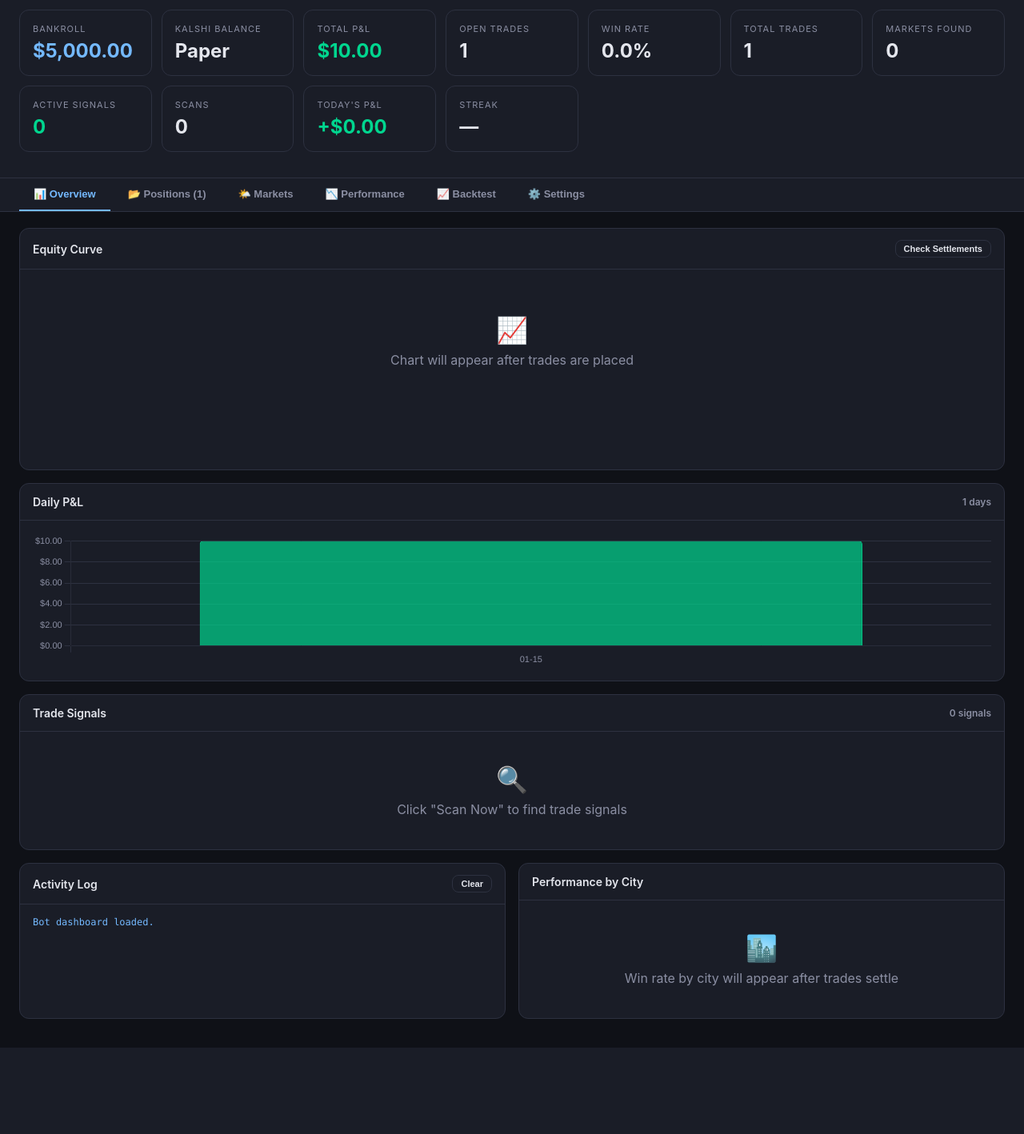
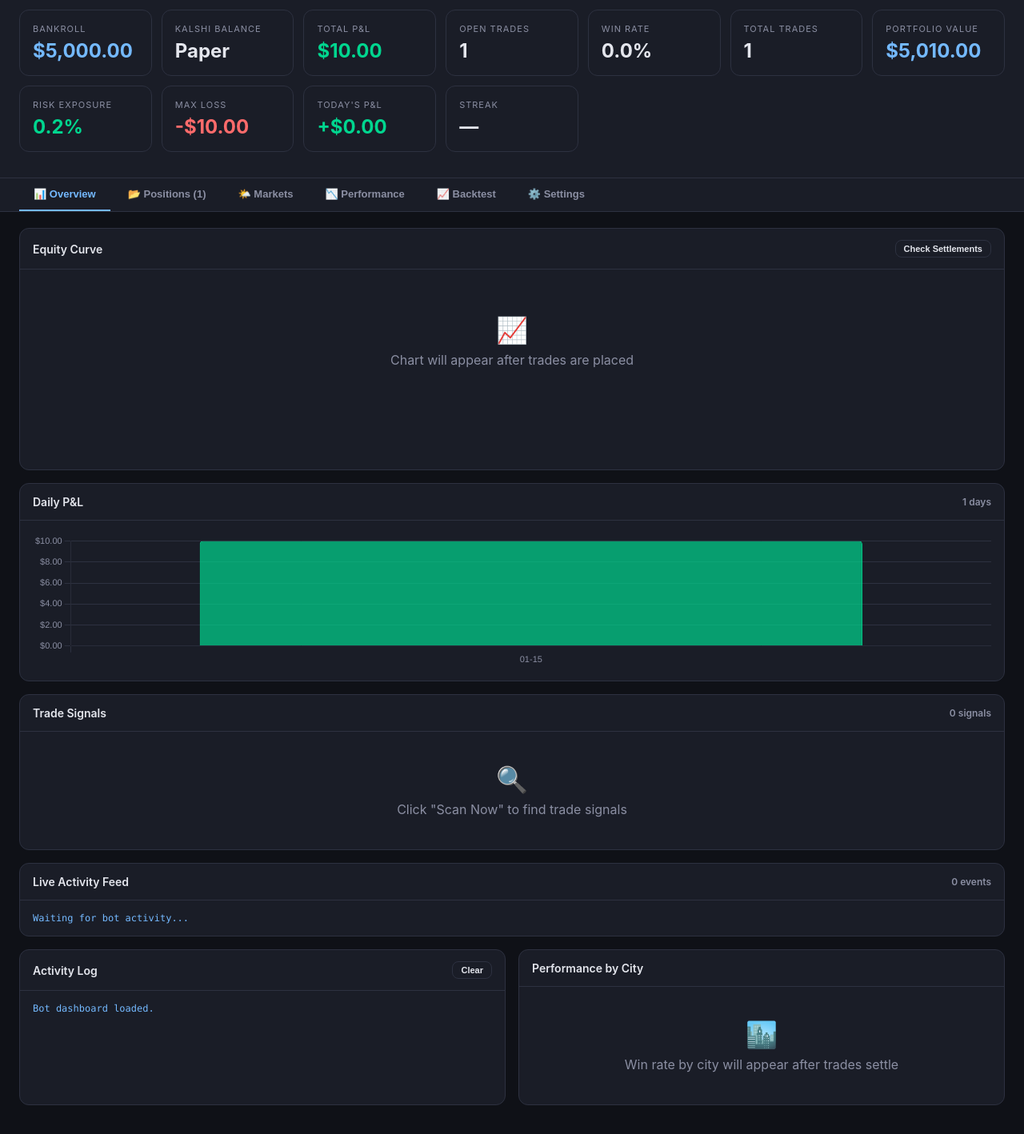
Before and after one commit to Angeshen/Weather, a Flask app: page / in a window 1280 px wide. Shown: the part 66-1484 px from the top of the page at 80% size. Before the commit the page ends 1376 px from the top, so only its background shows below. Run offline with Flask 3, Linux system fonts and the light colour scheme; tables that the repository leaves empty hold one stand-in row (values such as "Sample post"); data that the repository does not hold is empty.

Commit message:
Add dashboard: Portfolio Value, Risk Exposure, Max Loss cards + Live Activity Feed with 10s refresh

```diff
--- a/src/core/trade_executor.py
+++ b/src/core/trade_executor.py
@@ -498,6 +498,10 @@ def get_stats() -> dict:
 
     conn.close()
 
+    bankroll = get_current_bankroll()
+    portfolio_value = round(bankroll + open_cost, 2)
+    exposure_pct = round(open_cost / portfolio_value * 100, 1) if portfolio_value > 0 else 0
+
     return {
         "total_trades": total,
         "open_trades": open_trades,
@@ -505,10 +509,14 @@ def get_stats() -> dict:
         "wins": wins,
         "losses": settled - wins,
         "win_rate": (wins / settled * 100) if settled > 0 else 0,
-        "total_pnl": round(get_current_bankroll() + open_cost - settings.initial_bankroll, 2),
+        "total_pnl": round(bankroll + open_cost - settings.initial_bankroll, 2),
         "daily_pnl": round(get_daily_loss_today(), 2),
-        "bankroll": round(get_current_bankroll(), 2),
+        "bankroll": round(bankroll, 2),
         "streak": streak,
+        "portfolio_value": portfolio_value,
+        "open_cost": round(open_cost, 2),
+        "exposure_pct": exposure_pct,
+        "max_loss": round(open_cost, 2),
     }
 
 
--- a/src/web/app.py
+++ b/src/web/app.py
@@ -115,7 +115,21 @@ bot_state = {
     "scan_count": 0,
     "confidence_history": {},  # ticker -> list of (timestamp, confidence) tuples
     "last_errors": [],  # recent forecast/scan errors for dashboard display
+    "activity_log": [],  # recent bot events for dashboard live feed
 }
+
+_ACTIVITY_LOG_MAX = 200
+
+def log_activity(msg: str, level: str = "info"):
+    """Append an event to the in-memory activity log for the dashboard."""
+    entry = {
+        "time": datetime.now(timezone.utc).isoformat(),
+        "msg": msg,
+        "level": level,  # info, success, warn, error
+    }
+    bot_state["activity_log"].append(entry)
+    if len(bot_state["activity_log"]) > _ACTIVITY_LOG_MAX:
+        bot_state["activity_log"] = bot_state["activity_log"][-_ACTIVITY_LOG_MAX:]
 
 
 def run_scan():
@@ -227,6 +241,7 @@ def bot_loop():
     """Background bot loop."""
     init_db()
     log_bankroll(get_current_bankroll(), "Bot started via GUI")
+    log_activity("Bot started", "success")
 
     # Auto-discover active Kalshi series on startup — merge with hardcoded list
     # so we never lose our known series, but can pick up new ones Kalshi adds
@@ -259,6 +274,8 @@ def bot_loop():
                 reconciled = reconcile_resting_orders(client)
                 if reconciled:
                     print(f"[bot_loop] Reconciled {len(reconciled)} resting orders")
+                    for rc in reconciled:
+                        log_activity(f"Reconciled: {rc.get('ticker','?')} (order cancelled/updated)", "warn")
             except Exception as e:
                 print(f"[bot_loop] Reconcile error: {e}")
 
@@ -269,6 +286,7 @@ def bot_loop():
             else:
                 markets = scan_weather_markets_public()
             print(f"[bot_loop] Scan found {len(markets)} markets")
+            log_activity(f"Scan #{bot_state.get('scan_count', 0) + 1}: found {len(markets)} markets")
 
             bankroll = get_current_bankroll()
             signals = []
@@ -368,6 +386,7 @@ def bot_loop():
                     result = execute_trade(signal, client)
                     if result.get("status") not in ("blocked", "failed"):
                         executed += 1
+                        log_activity(f"Trade executed: {signal['ticker']} {signal.get('side','').upper()} @ {signal.get('entry_price',0):.0%} — edge {signal.get('edge',0):.1%}", "success")
                     elif result.get("status") == "blocked":
                         reason = result.get("reason", "Unknown")
                         if "Already have open" not in reason:
@@ -377,6 +396,10 @@ def bot_loop():
             try:
                 settle_results = settle_open_trades()
                 if settle_results.get("settled", 0) > 0:
+                    for r in settle_results.get("results", []):
+                        pnl = r.get('pnl', 0)
+                        lvl = 'success' if pnl > 0 else 'error'
+                        log_activity(f"Settled: {r.get('ticker','?')} P&L ${pnl:+.2f}", lvl)
                     notify_settlement(settle_results)
                     # Big win celebration + streak milestone
                     for r in settle_results.get("results", []):
@@ -392,7 +415,10 @@ def bot_loop():
 
             # Exit positions that have lost threshold% of value
             try:
-                exit_losing_positions(clean_markets, client)
+                exits = exit_losing_positions(clean_markets, client)
+                if exits:
+                    for ex in exits:
+                        log_activity(f"Exit: {ex.get('ticker','?')} P&L ${ex.get('pnl',0):+.2f} ({ex.get('exit_type','loss')})", "warn")
             except Exception:
                 pass
 
@@ -431,10 +457,16 @@ def bot_loop():
             bot_state["last_markets"] = clean_markets
             bot_state["scan_count"] += 1
 
+            if signals:
+                log_activity(f"{len(signals)} signal(s): {', '.join(s['ticker'].split('-')[0] for s in signals[:5])}", "info")
+            if executed:
+                log_activity(f"Executed {executed} trade(s)", "success")
+
         except Exception as e:
             import traceback
             print(f"[bot_loop] SCAN ERROR: {e}")
             print(traceback.format_exc())
+            log_activity(f"Scan error: {e}", "error")
 
         # Heartbeat check — runs every loop iteration even if scan fails
         try:
@@ -470,6 +502,8 @@ def bot_loop():
                         exited = exit_losing_positions(fresh_markets, client)
                         if exited:
                             print(f"[exit_monitor] Exited {len(exited)} positions")
+                            for ex in exited:
+                                log_activity(f"Exit: {ex.get('ticker','?')} P&L ${ex.get('pnl',0):+.2f} ({ex.get('exit_type','loss')})", "warn")
                 except Exception as e:
                     import traceback
                     print(f"[exit_monitor] ERROR: {e}")
@@ -509,6 +543,16 @@ def api_status():
         "next_model_run_mins": int(next_window_mins),
         "last_errors": bot_state.get("last_errors", []),
     })
+
+
+@app.route("/api/activity")
+def api_activity():
+    """Return recent bot activity log entries."""
+    since = request.args.get("since", "")
+    entries = bot_state["activity_log"]
+    if since:
+        entries = [e for e in entries if e["time"] > since]
+    return jsonify(entries[-50:])
 
 
 @app.route("/api/stats")
--- a/src/web/templates/dashboard.html
+++ b/src/web/templates/dashboard.html
@@ -170,9 +170,9 @@
             <div class="stat-card"><div class="label">Open Trades</div><div class="value" id="statOpen">0</div></div>
             <div class="stat-card"><div class="label">Win Rate</div><div class="value" id="statWinRate">0%</div></div>
             <div class="stat-card"><div class="label">Total Trades</div><div class="value" id="statTotal">0</div></div>
-            <div class="stat-card"><div class="label">Markets Found</div><div class="value" id="statMarkets">0</div></div>
-            <div class="stat-card"><div class="label">Active Signals</div><div class="value green" id="statSignals">0</div></div>
-            <div class="stat-card"><div class="label">Scans</div><div class="value" id="statScans">0</div></div>
+            <div class="stat-card"><div class="label">Portfolio Value</div><div class="value cyan" id="statPortfolio">—</div></div>
+            <div class="stat-card"><div class="label">Risk Exposure</div><div class="value" id="statExposure">0%</div></div>
+            <div class="stat-card"><div class="label">Max Loss</div><div class="value red" id="statMaxLoss">$0</div></div>
             <div class="stat-card"><div class="label">Today's P&amp;L</div><div class="value" id="statDailyPnl">$0.00</div></div>
             <div class="stat-card"><div class="label">Streak</div><div class="value" id="statStreak">—</div></div>
         </div>
@@ -211,6 +211,12 @@
                 <div class="panel-header"><span>Trade Signals</span><span class="last-scan" id="signalCount">0 signals</span></div>
                 <div class="panel-body" id="signalsBody">
                     <div class="empty-state"><div class="icon">&#128269;</div><p>Click "Scan Now" to find trade signals</p></div>
+                </div>
+            </div>
+            <div class="panel">
+                <div class="panel-header"><span>Live Activity Feed</span><span class="last-scan" id="activityCount">0 events</span></div>
+                <div class="panel-body" style="max-height:300px;">
+                    <div class="log-container" id="activityFeed"><div class="log-entry info">Waiting for bot activity...</div></div>
                 </div>
             </div>
             <div class="two-col">
@@ -404,6 +410,18 @@ async function refreshStats() {
         $('statOpen').textContent = stats.open_trades;
         $('statWinRate').textContent = stats.win_rate.toFixed(1) + '%';
         $('statTotal').textContent = stats.total_trades;
+        // Portfolio, exposure, max loss
+        if (stats.portfolio_value !== undefined) {
+            $('statPortfolio').textContent = usd(stats.portfolio_value);
+        }
+        if (stats.exposure_pct !== undefined) {
+            const expEl = $('statExposure');
+            expEl.textContent = stats.exposure_pct.toFixed(1) + '%';
+            expEl.className = 'value ' + (stats.exposure_pct > 50 ? 'red' : stats.exposure_pct > 30 ? 'yellow' : 'green');
+        }
+        if (stats.max_loss !== undefined) {
+            $('statMaxLoss').textContent = '-' + usd(stats.max_loss);
+        }
         if (stats.daily_pnl !== undefined) {
             $('statDailyPnl').textContent = (stats.daily_pnl >= 0 ? '+' : '') + usd(stats.daily_pnl);
             $('statDailyPnl').className = 'value ' + (stats.daily_pnl >= 0 ? 'green' : 'red');
@@ -437,7 +455,6 @@ async function refreshStatus() {
         dot.className = 'status-dot ' + (status.running ? 'running' : 'stopped');
         dot.title = status.running ? 'Bot is running' : 'Bot is stopped';
         updateModeUI(status.mode);
-        $('statScans').textContent = status.scan_count;
 
         if (status.running) {
             $('startBtn').style.display = 'none';
@@ -1382,6 +1399,34 @@ async function saveNote(tradeId) {
     }
 }
 
+// Live Activity Feed
+let _lastActivityTime = '';
+async function refreshActivity() {
+    try {
+        const url = _lastActivityTime ? `/api/activity?since=${encodeURIComponent(_lastActivityTime)}` : '/api/activity';
+        const entries = await api(url);
+        if (!entries.length) return;
+        const feed = $('activityFeed');
+        // Clear placeholder on first real data
+        if (feed.children.length === 1 && feed.children[0].textContent.includes('Waiting')) {
+            feed.innerHTML = '';
+        }
+        for (const e of entries) {
+            const div = document.createElement('div');
+            div.className = 'log-entry ' + (e.level || 'info');
+            const t = new Date(e.time).toLocaleTimeString();
+            const icon = e.level === 'success' ? '✅' : e.level === 'error' ? '❌' : e.level === 'warn' ? '⚠️' : '📋';
+            div.textContent = `[${t}] ${icon} ${e.msg}`;
+            feed.appendChild(div);
+        }
+        // Keep only last 100 entries in DOM
+        while (feed.children.length > 100) feed.removeChild(feed.firstChild);
+        feed.scrollTop = feed.scrollHeight;
+        _lastActivityTime = entries[entries.length - 1].time;
+        $('activityCount').textContent = feed.children.length + ' events';
+    } catch(e) {}
+}
+
 // Init
 (async () => {
     await refreshStatus();
@@ -1392,6 +1437,7 @@ async function saveNote(tradeId) {
     await loadEquityChart();
     await refreshDailyPnlChart();
     await refreshPerformance();
+    await refreshActivity();
 })();
 
 setInterval(async () => {
@@ -1401,7 +1447,11 @@ setInterval(async () => {
     await refreshCityStats();
     await refreshDailyPnlChart();
     await refreshPerformance();
+    await refreshActivity();
 }, 30000);
+
+// Activity feed refreshes faster (every 10s) for near-realtime feel
+setInterval(refreshActivity, 10000);
 
 // Independent 60s refresh for open positions live P&L
 // Runs separately so positions tab stays current even when bot isn't scanning
```
